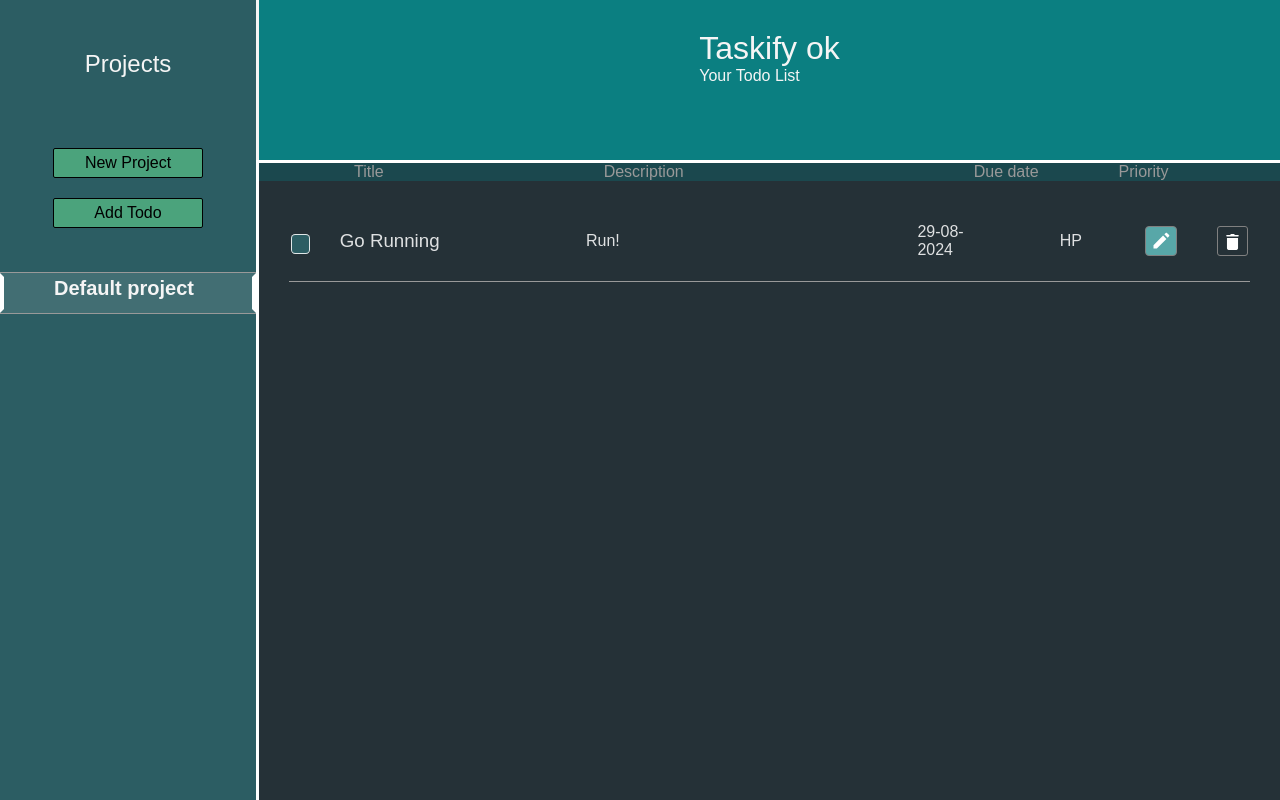
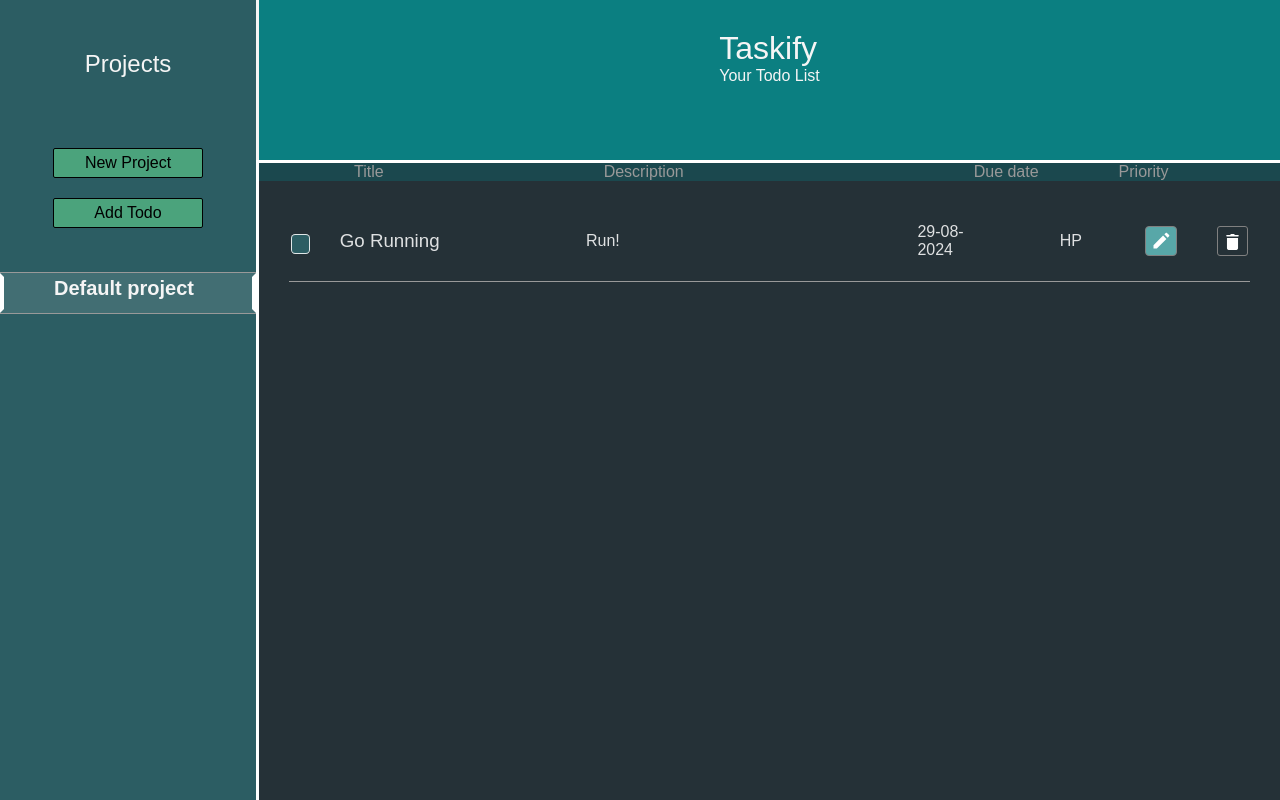
Before and after one commit to ShreyasKR8/todo-list, a website built with webpack: page src/index.html in a window 1280 px wide. Built offline with nearby package versions, Linux system fonts and the light colour scheme.

Commit message:
fix test changes.

```diff
--- a/package.json
+++ b/package.json
@@ -7,7 +7,8 @@
     "test": "echo \"Error: no test specified\" && exit 1",
     "watch": "webpack --watch",
     "start": "webpack serve --open",
-    "build": "webpack"
+    "build": "webpack",
+    "push-dist":"git subtree push --prefix dist origin gh-pages"
   },
   "keywords": [],
   "author": "",
--- a/src/index.html
+++ b/src/index.html
@@ -103,7 +103,7 @@
     <div class="container">
         <header>
             <div class="header-title">
-                <h1>Taskify ok</h1>
+                <h1>Taskify</h1>
                 <p>Your Todo List</p>
             </div>
         </header>
```
Also changed, not shown: dist/index.html.
